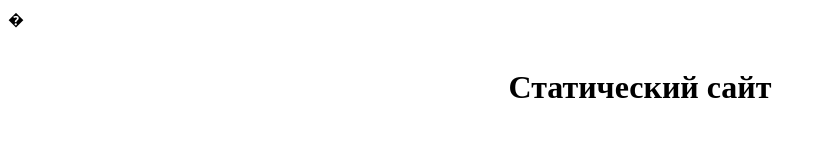
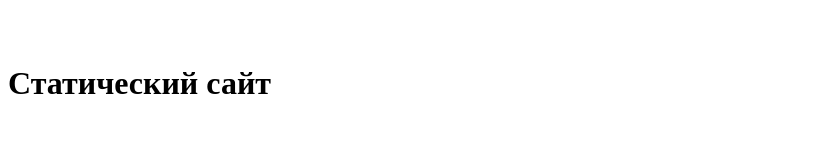
Before and after one commit to naviarh/naviarh.github.io, a plain HTML site: page index.html in a window 1280 px wide. Shown: the whole page, without its empty margins (0-826 px from the left). Drawn offline with Linux system fonts and the light colour scheme.

Commit message:
Update index.html

```diff
--- a/index.html
+++ b/index.html
@@ -2,13 +2,13 @@
 <html lang="ru">
   <head>
     <meta charset="utf-8">
-    <title>�Сайт</title>
+    <title>Сайт</title>
   </head>
-  <body>
+  <body style="width: 100%;">
 
     <main>
-    �<br/><br/>
-      <center><h1>Статический сайт</h1></center>
+    <br/><br/>
+      <h1>Статический сайт</h1>
 
     </main>
 
```
